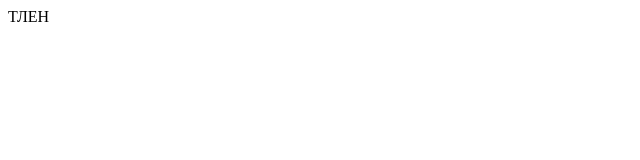
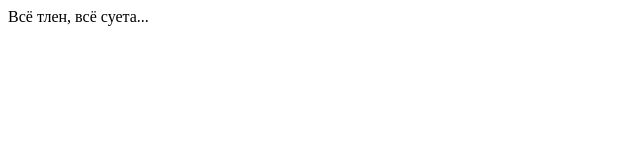
Before and after one commit to ViktoriiaDev/first-project, a plain HTML site: page index.html in a window 1280 px wide. Shown: the whole page, without its empty margins (0-640 px from the left). Drawn offline with Linux system fonts and the light colour scheme.

Commit message:
version 2.0

```diff
--- a/index.html
+++ b/index.html
@@ -8,6 +8,6 @@
     <title>Document</title>
 </head>
 <body>
-   <div class="tlen"> ТЛЕН </div>
+   <div class="tlen"> Всё тлен, всё суета... </div>
 </body>
 </html>
```
